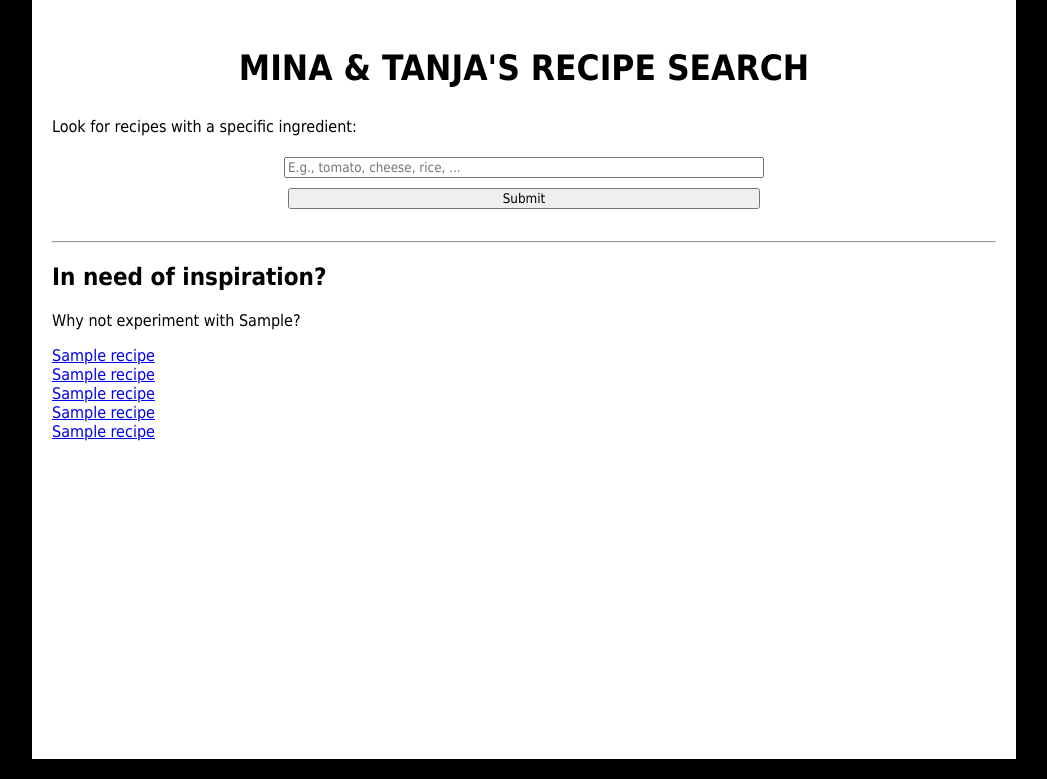
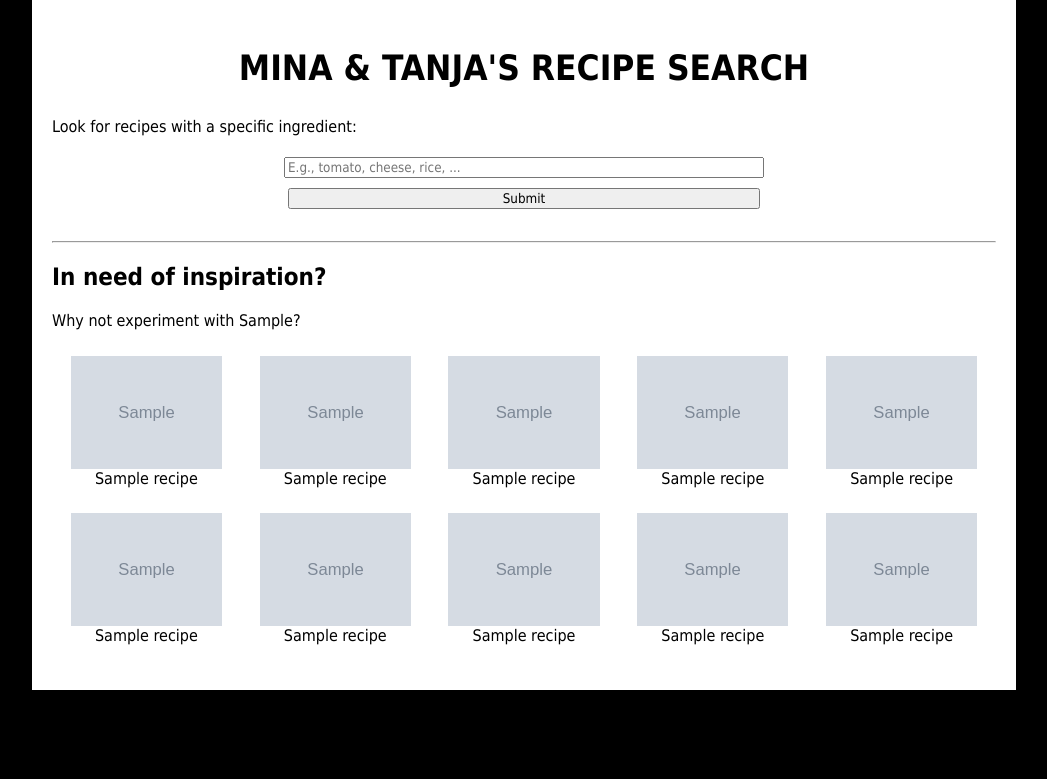
Before and after one commit to tanjatg/cfg-recipe-search, a Flask app: template templates/homepage.html in a window 1280 px wide. Shown: the part 21-800 px from the top of the page, without its empty margins (116-1163 px from the left). Run offline with Flask 3, Linux system fonts and the light colour scheme; the template is opened without the code that fills it: most values are stand-ins (such as "Sample title", 1, 10 or a date in 2020); grey boxes marked "Sample" are stand-in pictures.

Commit message:
Added images to the homepage randomiser and changed format to grid

```diff
--- a/app.py
+++ b/app.py
@@ -9,8 +9,8 @@ app = Flask(__name__)
 
 @app.route('/', methods=['POST'])
 def homepage_form_post():
-    ingredient = request.form['ingredient']
-    return render_template('homepage.html', ingredient=ingredient)
+        ingredient = request.form['ingredient']
+        return render_template('homepage.html', ingredient=ingredient)
 
 @app.get('/')
 def homepage_random_ingredient():
--- a/edamam_api.py
+++ b/edamam_api.py
@@ -67,6 +67,6 @@ def random_recipe():
     for result in results:
         recipe = result['recipe']['label']
         url = result['recipe']['url']
-        list.append({'recipe': recipe, 'url': url})
+        image = result['recipe']['image']
+        list.append({'recipe': recipe, 'url': url, 'image': image})
     return list
-random_recipe()
--- a/templates/homepage.html
+++ b/templates/homepage.html
@@ -18,11 +18,39 @@
         background-color: black;
         }
 
-        #content {
+        .main-content-section {
         background-color: white;
-        margin: 20px;
-        height: 100vh;
-        padding: 20px;
+        margin: 20px 20px 0 20px;
+        padding: 20px 20px 5px 20px;
+        }
+
+        .random-recipe-section {
+        display: grid;
+        grid-template-columns: 1fr 1fr 1fr 1fr 1fr;
+        grid-template-rows: auto;
+        grid-auto-flow: row;
+        background-color: white;
+        margin: 0 20px;
+        padding: 5px 20px 20px 20px;
+        }
+
+        .random-recipe {
+        display: flex;
+        flex-direction: column;
+        align-items: center;
+        padding-bottom: 25px;
+        }
+
+        .random-recipe img {
+        width: 80%;
+        height auto;
+        }
+
+        .random-link {
+        position: relative;
+        text-decoration: none;
+        color: black;
+        text-align: center;
         }
 
         h1 {
@@ -56,27 +84,60 @@
 </head>
 
 <body>
-<section id="content">
+<section class="main-content-section">
     <h1>MINA & TANJA'S RECIPE SEARCH </h1>
     <p>Look for recipes with a specific ingredient:</p>
     <form method="POST">
-    <input name="ingredient" id="ingredient" type="text" placeholder="E.g., tomato, cheese, rice, ...">
+        <input name="ingredient" id="ingredient" type="text" placeholder="E.g., tomato, cheese, rice, ..." required>
         <input type="submit">
     </form>
-<br>
-    <hr>
+    <br><hr>
     <h2>In need of inspiration?</h2>
     <p>Why not experiment with {{ rand_ingredient }}?</p>
-    <a href="{{ rand_recipe[1]['url'] }}" target="_blank">{{ rand_recipe[1]['recipe'] }}</a>
-    <br>
-    <a href="{{ rand_recipe[2]['url'] }}" target="_blank">{{ rand_recipe[2]['recipe'] }}</a>
-    <br>
-    <a href="{{ rand_recipe[3]['url'] }}" target="_blank">{{ rand_recipe[3]['recipe'] }}</a>
-    <br>
-    <a href="{{ rand_recipe[4]['url'] }}" target="_blank">{{ rand_recipe[4]['recipe'] }}</a>
-    <br>
-    <a href="{{ rand_recipe[5]['url'] }}" target="_blank">{{ rand_recipe[5]['recipe'] }}</a>
-    <br>
+</section>
+
+<section class="random-recipe-section">
+
+    <div class="random-recipe">
+        <img src="{{ rand_recipe[1]['image'] }}">
+        <a class="random-link" href="{{ rand_recipe[1]['url'] }}" target="_blank">{{ rand_recipe[1]['recipe'] }}</a>
+    </div>
+    <div class="random-recipe">
+        <img src="{{ rand_recipe[2]['image'] }}">
+        <a class="random-link" href="{{ rand_recipe[2]['url'] }}" target="_blank">{{ rand_recipe[2]['recipe'] }}</a>
+    </div>
+    <div class="random-recipe">
+        <img src="{{ rand_recipe[3]['image'] }}">
+        <a class="random-link" href="{{ rand_recipe[3]['url'] }}" target="_blank">{{ rand_recipe[3]['recipe'] }}</a>
+    </div>
+    <div class="random-recipe">
+        <img src="{{ rand_recipe[4]['image'] }}">
+        <a class="random-link" href="{{ rand_recipe[4]['url'] }}" target="_blank">{{ rand_recipe[4]['recipe'] }}</a>
+    </div>
+    <div class="random-recipe">
+        <img src="{{ rand_recipe[5]['image'] }}">
+        <a class="random-link" href="{{ rand_recipe[5]['url'] }}" target="_blank">{{ rand_recipe[5]['recipe'] }}</a>
+    </div>
+    <div class="random-recipe">
+        <img src="{{ rand_recipe[6]['image'] }}">
+        <a class="random-link" href="{{ rand_recipe[6]['url'] }}" target="_blank">{{ rand_recipe[6]['recipe'] }}</a>
+    </div>
+    <div class="random-recipe">
+        <img src="{{ rand_recipe[7]['image'] }}">
+        <a class="random-link" href="{{ rand_recipe[7]['url'] }}" target="_blank">{{ rand_recipe[7]['recipe'] }}</a>
+    </div>
+    <div class="random-recipe">
+        <img src="{{ rand_recipe[8]['image'] }}">
+        <a class="random-link" href="{{ rand_recipe[8]['url'] }}" target="_blank">{{ rand_recipe[8]['recipe'] }}</a>
+    </div>
+    <div class="random-recipe">
+        <img src="{{ rand_recipe[9]['image'] }}">
+        <a class="random-link" href="{{ rand_recipe[9]['url'] }}" target="_blank">{{ rand_recipe[9]['recipe'] }}</a>
+    </div>
+    <div class="random-recipe">
+        <img src="{{ rand_recipe[10]['image'] }}">
+        <a class="random-link" href="{{ rand_recipe[10]['url'] }}" target="_blank">{{ rand_recipe[10]['recipe'] }}</a>
+    </div>
 </section>
 </body>
 
```
Lines whose indentation alone changed are shown as unchanged.
